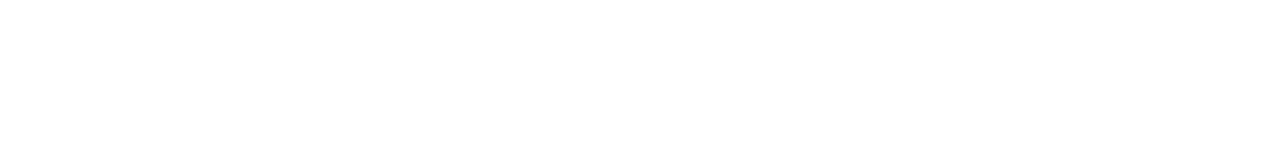
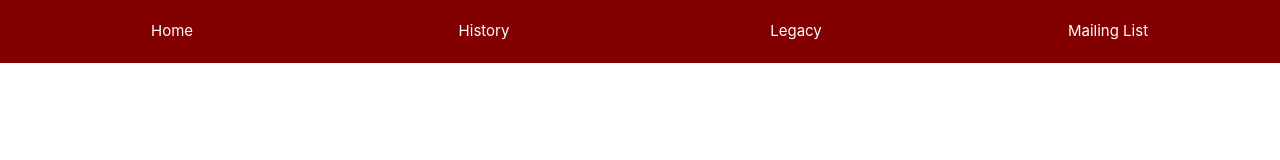
Before and after one commit to dylanowendev/milesone-project-one-resubmission, a plain HTML site: page index.html in a window 1280 px wide. Drawn offline with nearby package versions, Linux system fonts and the light colour scheme; a web font is replaced by a local one.

Commit message:
Created nav bar and corresponding CSS

```diff
--- a/assets/css/style.css
+++ b/assets/css/style.css
@@ -0,0 +1,23 @@
+@import url('https://fonts.googleapis.com/css2?family=Carrois+Gothic+SC&family=Roboto:wght@200&display=swap');
+
+/*---------------------------------------------------- Header / Nav Bar -----------------------------------*/
+
+header {
+    background-color: rgb(130, 0, 0);
+    min-width: 100%;
+}
+
+  .navbar a {
+    float: left;
+    padding: 12px;
+    color: rgb(255, 255, 255);
+    font-size: 15px;
+    width: 25%;
+    text-align: center;
+    text-decoration: none;
+}
+
+  .navbar a:hover {
+    color: green;
+    text-decoration: underline green solid;
+}
--- a/index.html
+++ b/index.html
@@ -11,6 +11,12 @@
 </head>
 <body>
     <header>
+        <nav class="navbar container-fluid">
+            <a href="index.html"><span>Home</span></a>
+            <a href="history.html"><span>History</span></a>
+            <a href="legacy.html"><span>Legacy</span></a>
+            <a href="mailinglist.html"><span>Mailing List</span></a>
+          </nav>
     </header>
       <section>
       </section>
```
